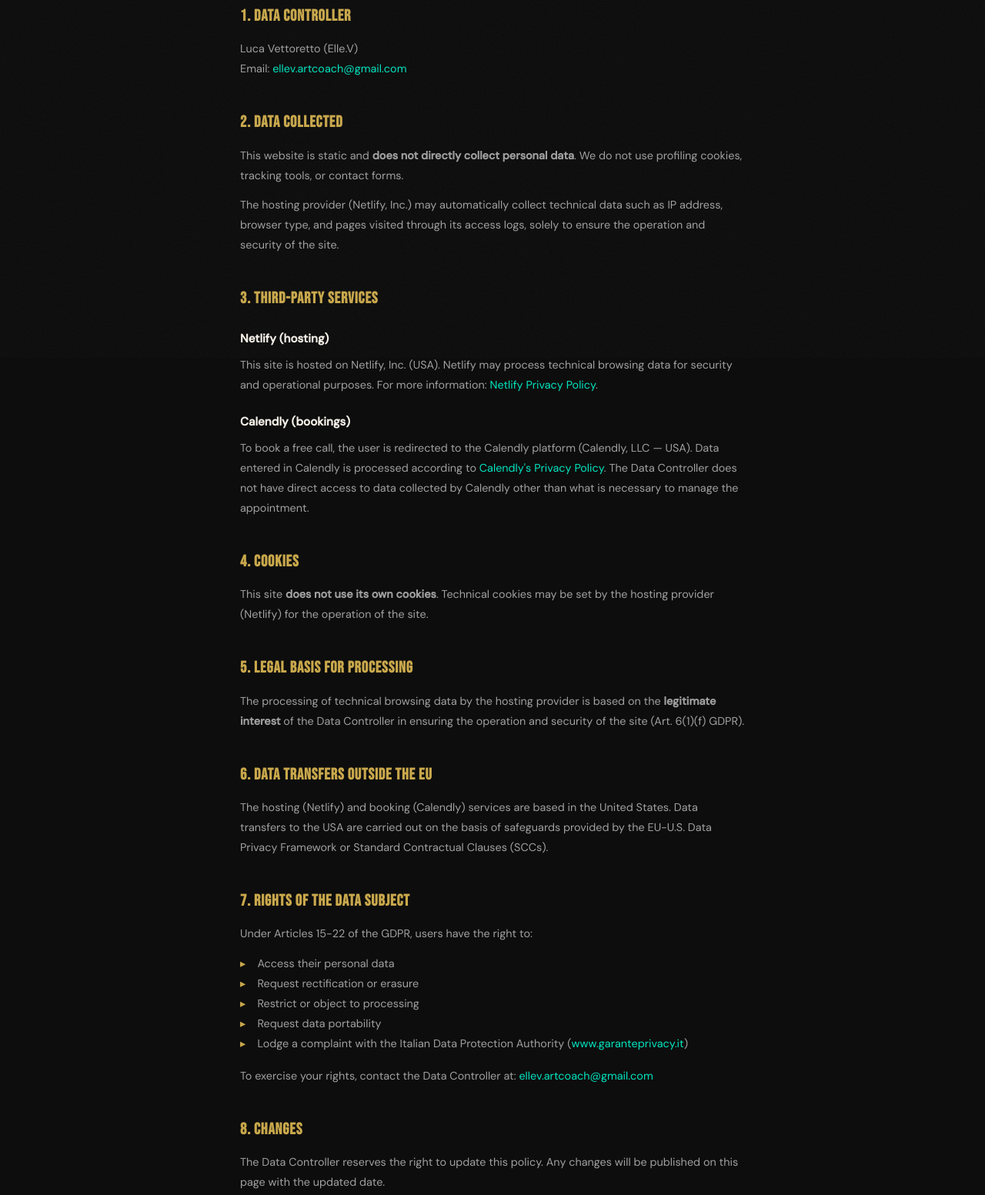
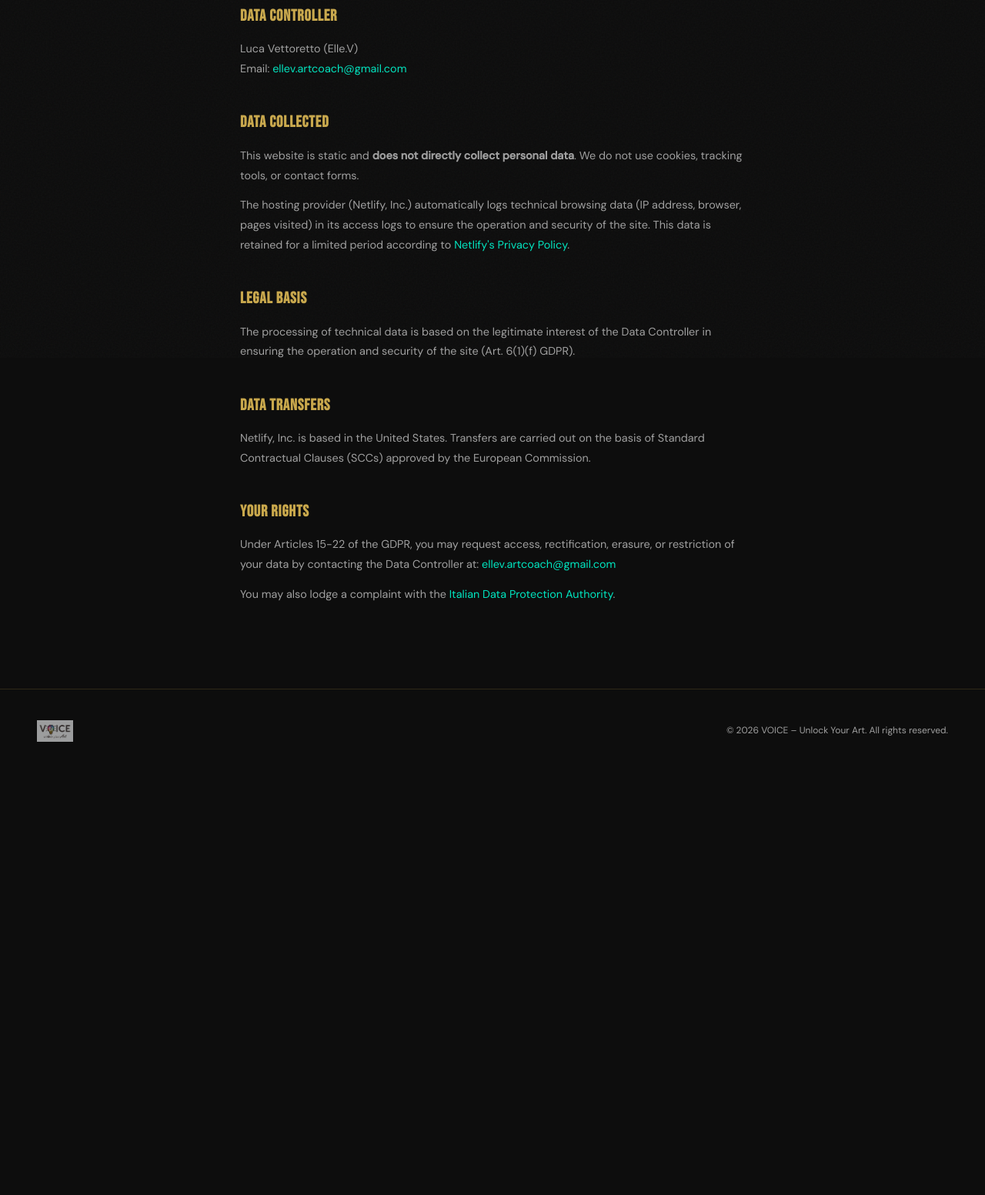
Before and after one commit to vettoretto123/ellev-website, an Eleventy site: page src/en/privacy.njk in a window 1280 px wide. Shown: the part 335-1888 px from the top of the page at 77% size. After the commit the page ends 1339 px from the top, so only its background shows below. Built offline with nearby package versions, Linux system fonts and the light colour scheme; Eleventy itself is replaced by a stand-in of ours; files that its build step writes are made by us from their sources.

Commit message:
privacy policy + CEO

```diff
--- a/src/en/privacy.njk
+++ b/src/en/privacy.njk
@@ -3,40 +3,20 @@ layout: layouts/privacy.njk
 permalink: /en/privacy/index.html
 ---
 
-<h2>1. Data Controller</h2>
+<h2>Data Controller</h2>
 <p>Luca Vettoretto (Elle.V)<br>
 Email: <a href="mailto:ellev.artcoach@gmail.com">ellev.artcoach@gmail.com</a></p>
 
-<h2>2. Data Collected</h2>
-<p>This website is static and <strong>does not directly collect personal data</strong>. We do not use profiling cookies, tracking tools, or contact forms.</p>
-<p>The hosting provider (Netlify, Inc.) may automatically collect technical data such as IP address, browser type, and pages visited through its access logs, solely to ensure the operation and security of the site.</p>
+<h2>Data Collected</h2>
+<p>This website is static and <strong>does not directly collect personal data</strong>. We do not use cookies, tracking tools, or contact forms.</p>
+<p>The hosting provider (Netlify, Inc.) automatically logs technical browsing data (IP address, browser, pages visited) in its access logs to ensure the operation and security of the site. This data is retained for a limited period according to <a href="https://www.netlify.com/privacy/" target="_blank" rel="noopener noreferrer">Netlify's Privacy Policy</a>.</p>
 
-<h2>3. Third-party Services</h2>
-<h3>Netlify (hosting)</h3>
-<p>This site is hosted on Netlify, Inc. (USA). Netlify may process technical browsing data for security and operational purposes. For more information: <a href="https://www.netlify.com/privacy/" target="_blank" rel="noopener noreferrer">Netlify Privacy Policy</a>.</p>
+<h2>Legal Basis</h2>
+<p>The processing of technical data is based on the legitimate interest of the Data Controller in ensuring the operation and security of the site (Art. 6(1)(f) GDPR).</p>
 
-<h3>Calendly (bookings)</h3>
-<p>To book a free call, the user is redirected to the Calendly platform (Calendly, LLC — USA). Data entered in Calendly is processed according to <a href="https://calendly.com/privacy" target="_blank" rel="noopener noreferrer">Calendly's Privacy Policy</a>. The Data Controller does not have direct access to data collected by Calendly other than what is necessary to manage the appointment.</p>
+<h2>Data Transfers</h2>
+<p>Netlify, Inc. is based in the United States. Transfers are carried out on the basis of Standard Contractual Clauses (SCCs) approved by the European Commission.</p>
 
-<h2>4. Cookies</h2>
-<p>This site <strong>does not use its own cookies</strong>. Technical cookies may be set by the hosting provider (Netlify) for the operation of the site.</p>
-
-<h2>5. Legal Basis for Processing</h2>
-<p>The processing of technical browsing data by the hosting provider is based on the <strong>legitimate interest</strong> of the Data Controller in ensuring the operation and security of the site (Art. 6(1)(f) GDPR).</p>
-
-<h2>6. Data Transfers Outside the EU</h2>
-<p>The hosting (Netlify) and booking (Calendly) services are based in the United States. Data transfers to the USA are carried out on the basis of safeguards provided by the EU-U.S. Data Privacy Framework or Standard Contractual Clauses (SCCs).</p>
-
-<h2>7. Rights of the Data Subject</h2>
-<p>Under Articles 15-22 of the GDPR, users have the right to:</p>
-<ul>
-  <li>Access their personal data</li>
-  <li>Request rectification or erasure</li>
-  <li>Restrict or object to processing</li>
-  <li>Request data portability</li>
-  <li>Lodge a complaint with the Italian Data Protection Authority (<a href="https://www.garanteprivacy.it" target="_blank" rel="noopener noreferrer">www.garanteprivacy.it</a>)</li>
-</ul>
-<p>To exercise your rights, contact the Data Controller at: <a href="mailto:ellev.artcoach@gmail.com">ellev.artcoach@gmail.com</a></p>
-
-<h2>8. Changes</h2>
-<p>The Data Controller reserves the right to update this policy. Any changes will be published on this page with the updated date.</p>
+<h2>Your Rights</h2>
+<p>Under Articles 15-22 of the GDPR, you may request access, rectification, erasure, or restriction of your data by contacting the Data Controller at: <a href="mailto:ellev.artcoach@gmail.com">ellev.artcoach@gmail.com</a></p>
+<p>You may also lodge a complaint with the <a href="https://www.garanteprivacy.it" target="_blank" rel="noopener noreferrer">Italian Data Protection Authority</a>.</p>
```
Also changed, not shown: src/it/privacy.njk (+11 -31 lines).
